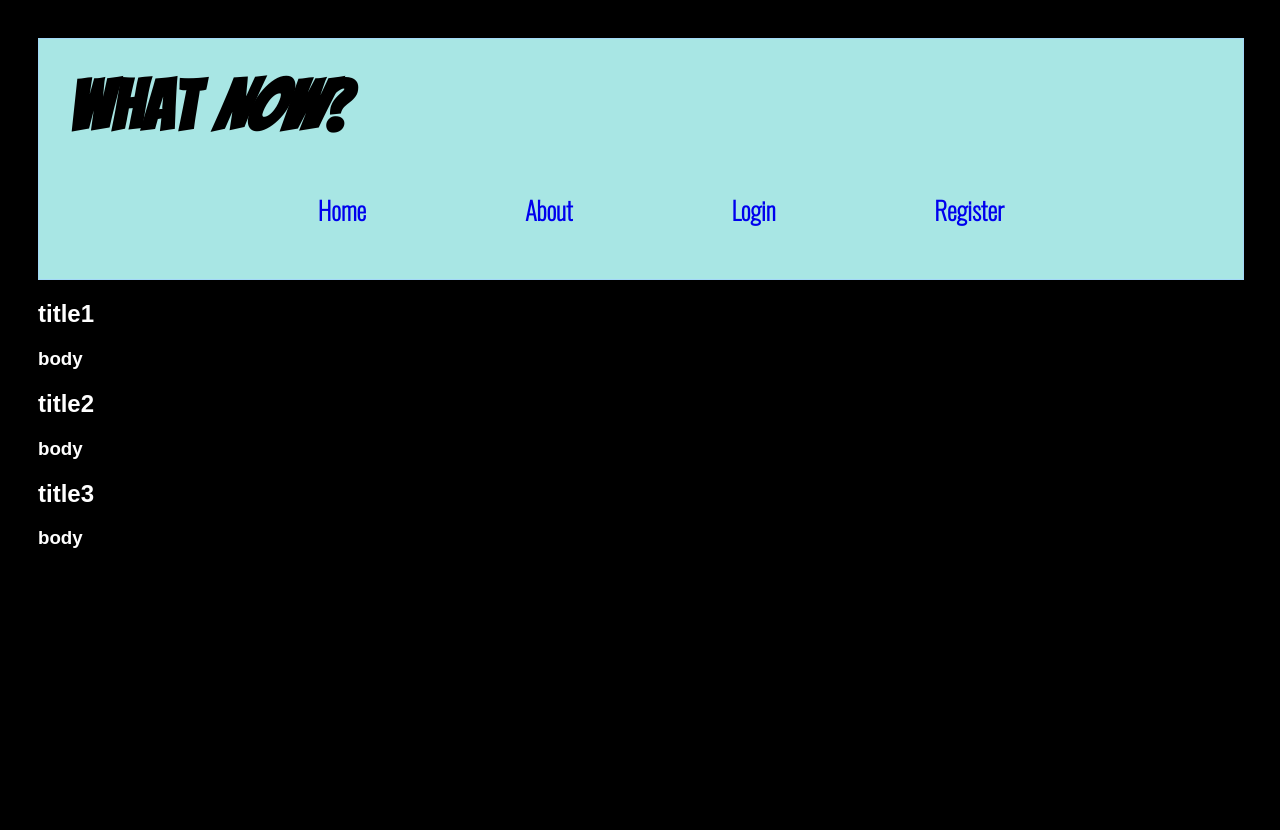
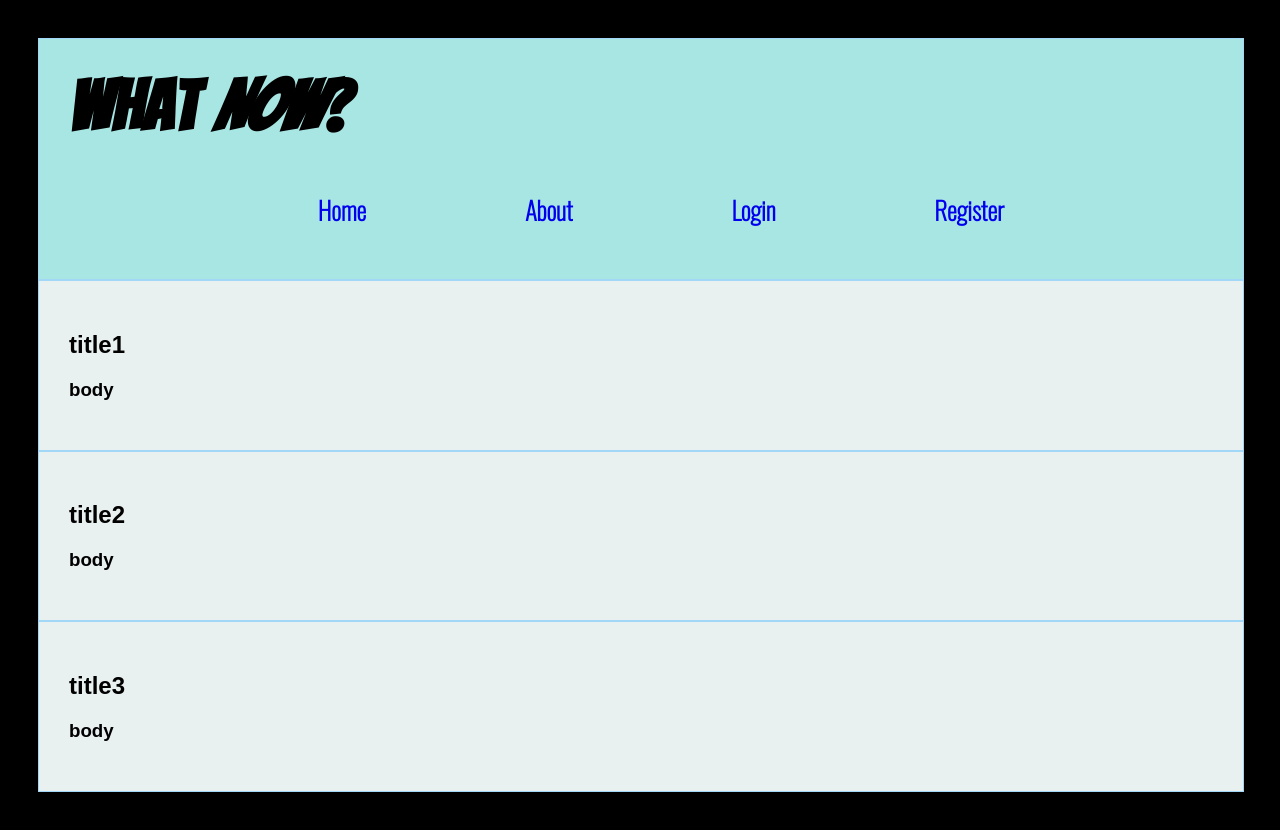
Before and after one commit to momentum-team-7/team-project-questionbox-rainbowfish, a React (Create React App) app: page /GenreQuestions in a window 1280 px wide. Before the commit the page ends 800 px from the top, so only its background shows below. Built offline with nearby package versions, Linux system fonts and the light colour scheme.

Commit message:
question box same as answer box:

```diff
--- a/src/App.css
+++ b/src/App.css
@@ -67,11 +67,11 @@ nav {
 .questions {
   font-family: "Arial";
   text-decoration: none;
-  color: white;
+  color: black;
 }
 
 .questions:visited {
-  color: white;
+  color: black;
 }
 
 .questions:hover {
--- a/src/components/GenreQuestions.js
+++ b/src/components/GenreQuestions.js
@@ -9,7 +9,7 @@ function GenreQuestions() {
     return (
         <div>
             {questions.map((question) => {
-            return <div>
+            return <div className='answer-box'>
                 <Link to={`/Answers/`} onClick={() =>setSelectedQuestion(question)} className="questions">
                 <h2>{question.title}</h2>
 
```
